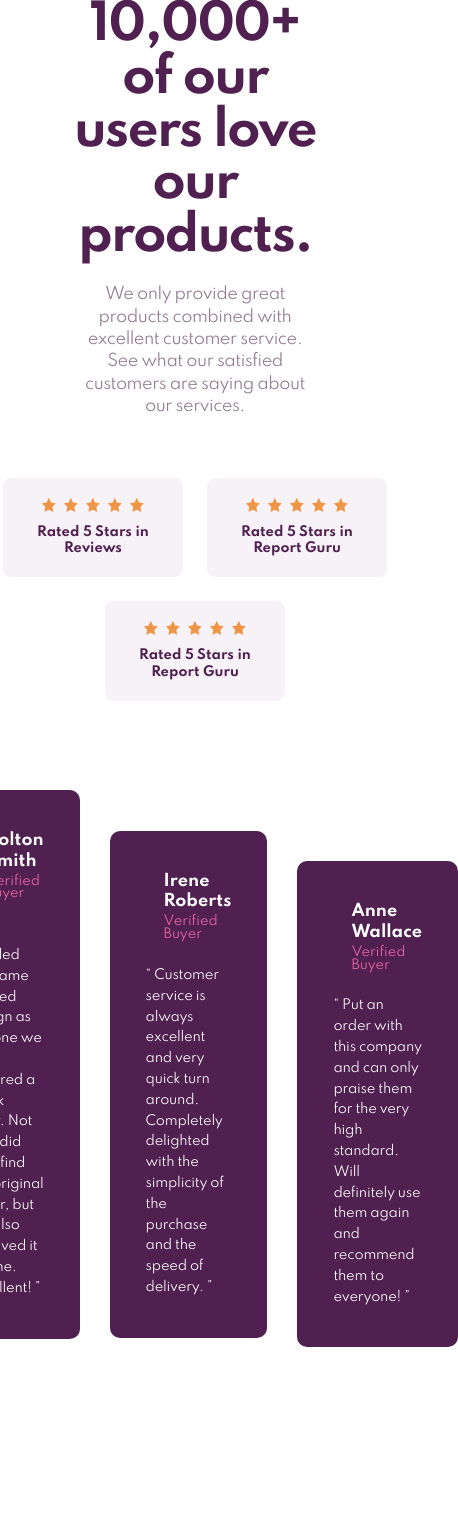
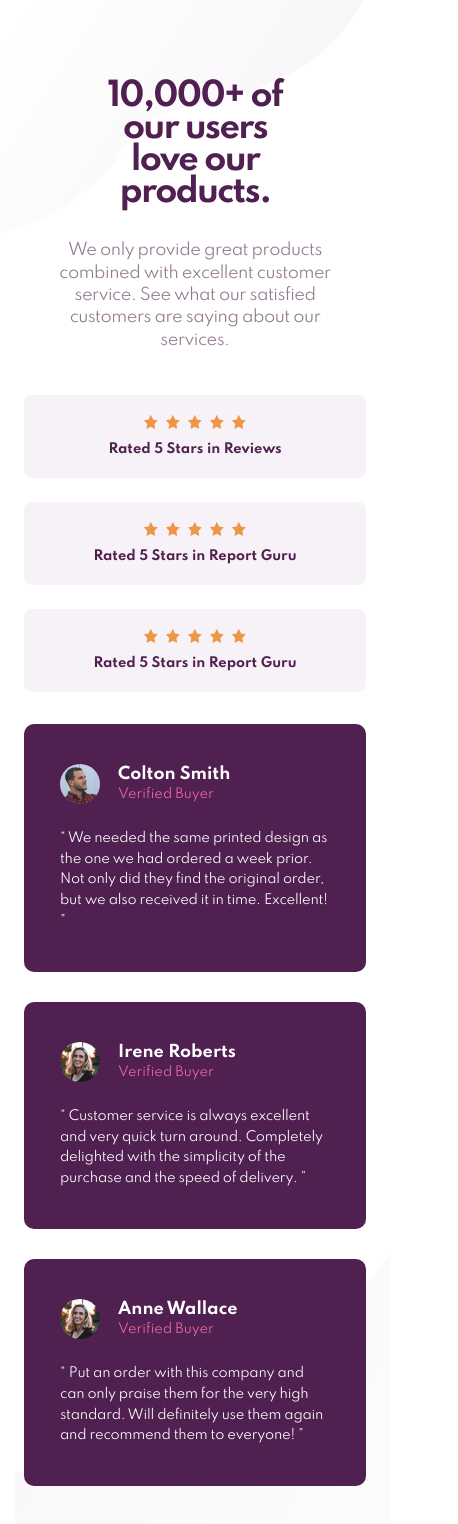
Before and after one commit to correlucas/social-proof-section, a plain HTML site: page index.html in a window 390 px wide. Shown: the whole page, 458 px wide, since content can reach past the window. Before the commit the page ends 1347 px from the top, so only its background shows below. Drawn offline with Linux system fonts and the light colour scheme.

Commit message:
body background

```diff
--- a/style.css
+++ b/style.css
@@ -52,6 +52,11 @@ body {
   text-rendering: optimizeSpeed;
   font-family: 'Spartan';
   background-color: var(--bg);
+  background-image: url(images/bg-pattern-top-desktop.svg), url(images/bg-pattern-bottom-desktop.svg);
+  background-position: left -185px top -236px, right 10px bottom -300px;
+  background-repeat: no-repeat, no-repeat;
+  background-attachment: fixed, fixed;
+  background-size: contain, contain;
 }
 
 /* headings and general text*/
@@ -92,6 +97,7 @@ h2 {
 
 .container {
   max-width: 1110px;
+  margin: 3.375rem 1.5rem;
 }
 
 /* rating section */
@@ -264,3 +270,69 @@ h2 {
     flex-direction: column;
   }
 }
+
+@media (max-width: 700px) {
+  body {
+    background-image: url(images/bg-pattern-top-mobile.svg), url(images/bg-pattern-bottom-mobile.svg);
+    background-position: left -24px top -5px, right -15px bottom -220px;
+  }
+
+
+  .container {
+    margin-top: 5rem;
+  }
+
+  .heading p {
+    padding-top: 0;
+    margin: 12px;
+  }
+
+  .product__ad {
+    gap: 2rem;
+    padding-bottom: 2rem;
+  }
+
+  .rating__review {
+    width: 100%;
+  }
+
+  .product__testimonial {
+    grid-template-columns: repeat(1, 1fr);
+  }
+
+  .margin-top--24,
+  .margin-top--48 {
+    margin-top: 0;
+  }
+}
+
+@media (max-width: 550px) {
+  h1 {
+    font-size: 2rem;
+    line-height: 1;
+    margin: 0 64px;
+  }
+}
+
+@media (max-width: 300px) {
+  .rating__review {
+    padding: 20px 26px;
+    width: 100%;
+    gap: 12px;
+    flex-direction: column;
+  }
+
+  .product__testimonial__user {
+    display: flex;
+    flex-direction: column;
+    flex-wrap: wrap;
+    text-align: center;
+  }
+
+  .profile__info {
+    flex-direction: column;
+    align-items: center;
+    text-align: center;
+    gap: 12px;
+  }
+}
```
